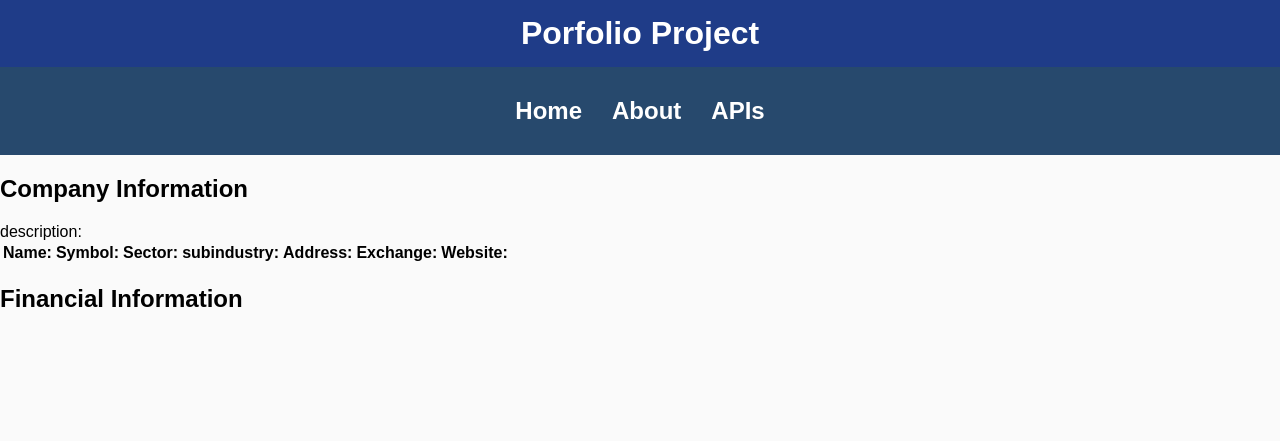
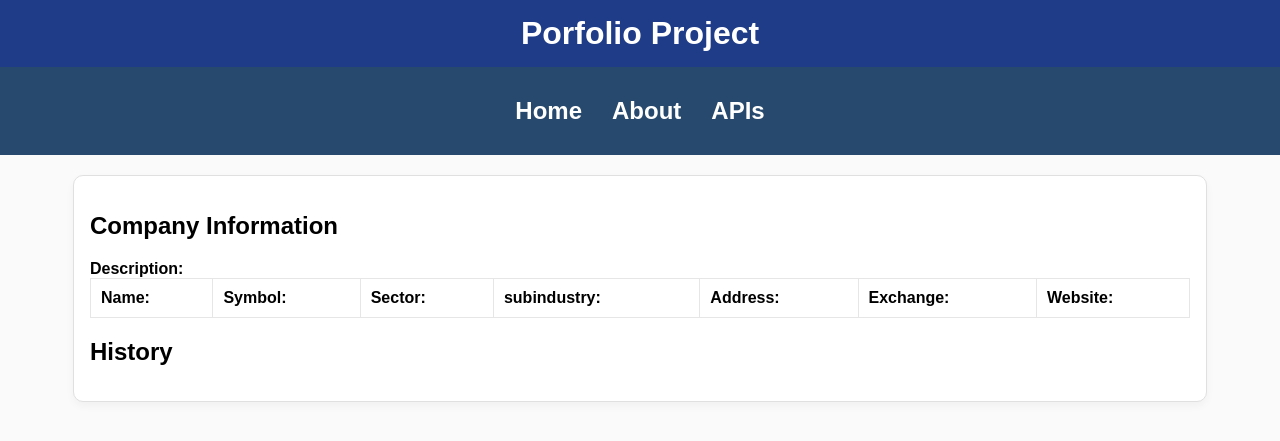
Before and after one commit to Yowgene/EugenePardinez025201731025, a PHP site: page /company.php in a window 1280 px wide. Shown: the top 441 px of the page. Run offline with PHP 8.4, Linux system fonts and the light colour scheme; data comes from the database, SQL or seed files in the repository; lists and menus that the app fills with data are empty.

Commit message:
changesv2

```diff
--- a/about.php
+++ b/about.php
@@ -18,6 +18,6 @@
             <h2><a href="apitest.php">APIs</a></h2>
         </div>
     <h2>About</h2>
-    <p>I am Eugene Pardinez, this assignment is about using php and sqlite to create an interactive html. Im currently using XAMPP, VScode and db browser for the assignment.https://github.com/Yowgene/eugpar025201731025.git</p>
+    <p>I am Eugene Pardinez, this assignment is about using php and sqlite to create an interactive html. Im currently using XAMPP, VScode and db browser for the assignment.<a href="https://github.com/Yowgene/eugpar025201731025.git">https://github.com/Yowgene/eugpar025201731025.git</a></a></p>
     </body>
 </html>
--- a/company.php
+++ b/company.php
@@ -34,17 +34,33 @@
                 echo "<label for= 'compinfo'><h2>Company Information</h2></label>";
                 echo "<table class = 'compinfo'>";
                 echo "<tr>";
-                echo "<th>Name: " . $companies['name'] . "</th>";
-                echo "<th>Symbol: " . $companies['symbol'] . "</th>";
-                echo "<th>Sector: " . $companies['sector'] . "</th>";
-                echo "<th>subindustry: " . $companies['subindustry'] . "</th>";
-                echo "<th>Address: " . $companies['address'] . "</th>";
-                echo "<th>Exchange: " . $companies['exchange'] . "</th>";
-                echo "<th>Website:<a href='" . $companies['website'] ."'>". $companies['website']. "</th>";
-                echo "description: " . $companies['description'] . "</th>";
+                echo "<th><strong>Name: </strong>" . $companies['name'] . "</th>";
+                echo "<th><strong>Symbol: </strong>" . $companies['symbol'] . "</th>";
+                echo "<th><strong>Sector: </strong>" . $companies['sector'] . "</th>";
+                echo "<th><strong>subindustry: </strong>" . $companies['subindustry'] . "</th>";
+                echo "<th><strong>Address: </strong>" . $companies['address'] . "</th>";
+                echo "<th><strong>Exchange: </strong>" . $companies['exchange'] . "</th>";
+                echo "<th><strong>Website:<a href='" . $companies['website'] ."'></strong>". $companies['website']. "</th>";
+                echo "<strong>Description: </strong>" . $companies['description'] . "</th>";
                 echo "</tr>";
                 echo "</table>";
-                echo "<label for = 'financials'><h2>Financial Information</h2></label>";
+                echo "<label for = 'financials'><h2>History</h2></label>";
+                echo "<table class = 'financials'>";
+                $sql = "SELECT * FROM history WHERE symbol = :comp";
+                $stmt = $pdo->prepare($sql);
+                $stmt->execute([':comp' => $cmp]);
+                $history = $stmt->fetchAll(PDO::FETCH_ASSOC);
+                echo "<tr>";
+                foreach ($history as $history) {
+                    echo "<th>Date: $" . $history['date'] . "</th>";
+                    echo "<th>Volume: " . $history['volume'] . "</th>";
+                    echo "<th>Open: $" . number_format((float)$history['open'],2) . "</th>";
+                    echo "<th>Close: $" . number_format((float)$history['close'],2) . "</th>";
+                    echo "<th>High: $" . number_format((float)$history['high'],2) . "</th>";
+                    echo "<th>Low: $" . number_format((float)$history['low'],2) . "</th>";
+                    echo "</tr>";
+                }
+                echo "</table>";
 
         ?>
 
--- a/css/styles.css
+++ b/css/styles.css
@@ -104,3 +104,64 @@
     margin-top: 20px;
     color: #1f3c88;
 }
+
+/* Company info section */
+.company_info {
+    background-color: #ffffff;
+    margin: 20px auto;
+    padding: 20px;
+    max-width: 1000px;
+    border-radius: 10px;
+    border: 1px solid #ccc;
+    box-shadow: 0 4px 8px rgba(0,0,0,0.1);
+}
+
+/* container for company area */
+.company_info {
+    max-width: 1100px;
+    margin: 20px auto;
+    padding: 16px;
+    background: #fff;
+    border-radius: 10px;
+    border: 1px solid #e0e0e0;
+    box-shadow: 0 4px 8px rgba(0,0,0,0.04);
+}
+
+/* company details table */
+.compinfo {
+    width: 100%;
+    border-collapse: collapse;
+    margin-bottom: 18px;
+}
+.compinfo th, .compinfo td {
+    padding: 10px;
+    border: 1px solid #e6e6e6;
+    text-align: left;
+}
+
+/* history / financials table */
+.financials {
+    width: 100%;
+    border-collapse: collapse;
+    margin-top: 12px;
+    background: #fff;
+}
+.financials thead th {
+    background: #1f3c88;
+    color: #fff;
+    padding: 10px;
+    font-weight: 600;
+    position: sticky;      /* optional: keep header visible when scrolling */
+    top: 0;
+}
+.financials td, .financials th {
+    border: 1px solid #ddd;
+    padding: 8px;
+    text-align: center;
+}
+.financials tbody tr:nth-child(even) {
+    background: #f8f9fb;
+}
+.financials tbody tr:hover {
+    background: #eef4ff;
+}
```
Also changed, not shown: index.php (+5 -4 lines).
